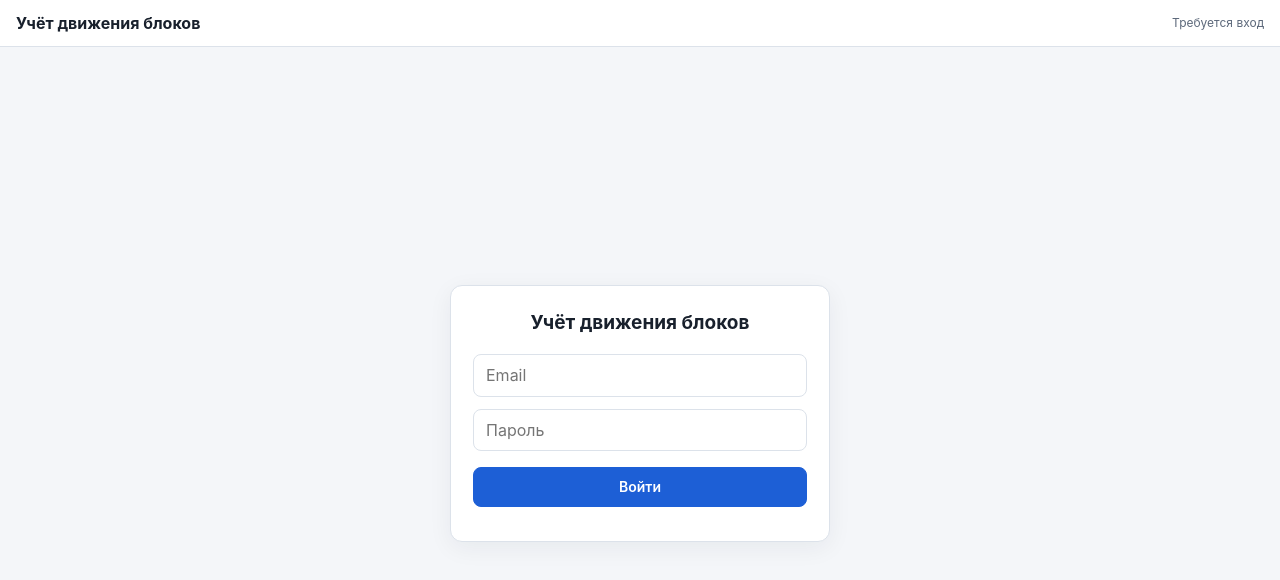
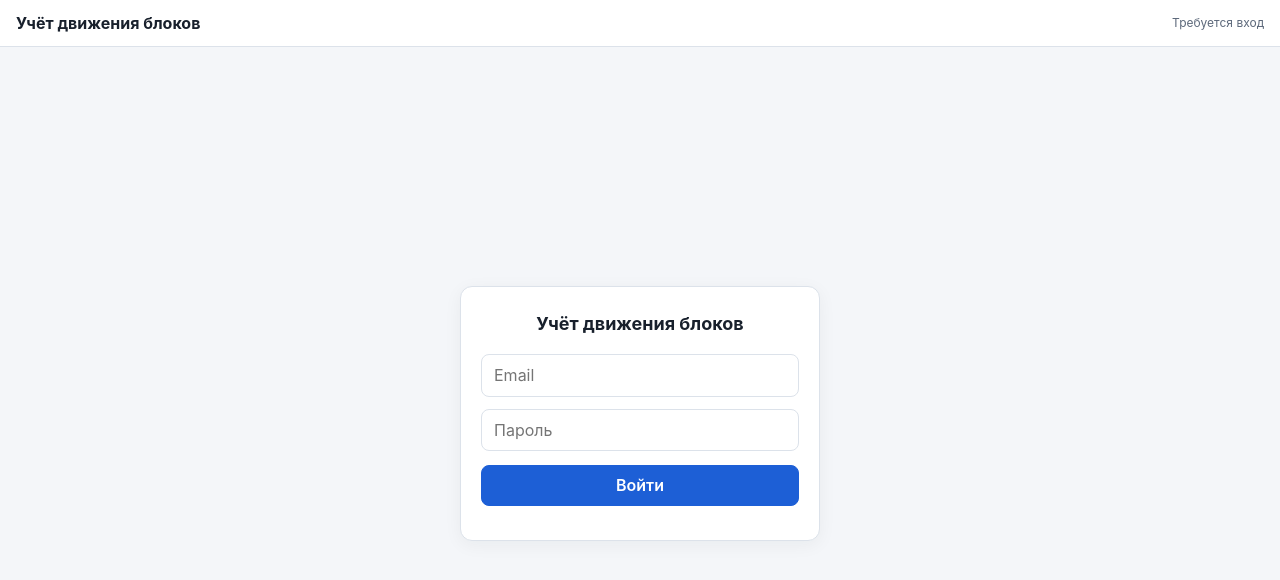
Before and after one commit to likeks/pnk_move, a plain HTML site: page index.html in a window 1280 px wide. Drawn offline with nearby package versions, Linux system fonts and the light colour scheme.

Commit message:
Не устраивает форма авторизации

```diff
--- a/index.html
+++ b/index.html
@@ -64,54 +64,40 @@
       margin-bottom: 14px;
     }
 
-    /* Карточка авторизации по центру */
-    .auth-wrap {
+    /* Форма авторизации по центру */
+    .auth-screen {
       min-height: calc(100vh - 96px);
       display: flex;
       align-items: center;
       justify-content: center;
       padding: 16px;
     }
-    .auth-box {
+    .auth-panel {
       width: 100%;
-      max-width: 380px;
+      max-width: 360px;
       background: var(--card);
       border: 1px solid var(--border);
       border-radius: 12px;
-      padding: 24px 22px;
-      box-shadow: 0 6px 24px rgba(24, 32, 44, 0.06);
-      margin: 0;
+      padding: 24px 20px;
+      box-shadow: 0 4px 18px rgba(24, 32, 44, 0.05);
     }
-    .auth-title {
+    .auth-heading {
       margin: 0 0 18px 0;
-      font-size: 19px;
+      font-size: 18px;
       font-weight: 700;
       text-align: center;
       color: var(--text);
     }
-    .auth-field {
-      margin-bottom: 12px;
-    }
-    .auth-box input {
+    .auth-panel input {
       width: 100%;
       min-height: 40px;
+      margin-bottom: 12px;
       padding: 9px 12px;
-      border: 1px solid var(--border);
-      border-radius: 8px;
-      font: inherit;
-      background: #fff;
-      color: var(--text);
     }
-    .auth-box input:focus {
-      outline: none;
-      border-color: var(--accent);
-      box-shadow: 0 0 0 3px rgba(29, 95, 214, 0.14);
-    }
-    .auth-submit {
+    .auth-panel button[type="submit"] {
       width: 100%;
       min-height: 40px;
-      margin-top: 4px;
-      font-size: 14px;
+      margin-top: 2px;
     }
 
     .row { display: flex; flex-wrap: wrap; gap: 8px; align-items: center; }
@@ -124,6 +110,10 @@
       color: var(--text);
     }
     input[type="text"], input[type="email"], input[type="password"], select { min-height: 36px; }
+    input:focus, select:focus, textarea:focus {
+      outline: none;
+      border-color: var(--accent);
+    }
     button {
       cursor: pointer;
       background: var(--accent);
@@ -213,18 +203,14 @@
   </header>
 
   <main>
-    <!-- Форма входа -->
-    <section class="auth-wrap" id="authCard">
-      <div class="auth-box">
-        <h1 class="auth-title">Учёт движения блоков</h1>
+    <!-- Форма авторизации -->
+    <section class="auth-screen" id="authCard">
+      <div class="auth-panel">
+        <div class="auth-heading">Учёт движения блоков</div>
         <form id="loginForm">
-          <div class="auth-field">
-            <input type="email" id="loginEmail" placeholder="Email" required autocomplete="username" />
-          </div>
-          <div class="auth-field">
-            <input type="password" id="loginPassword" placeholder="Пароль" required autocomplete="current-password" />
-          </div>
-          <button type="submit" id="loginBtn" class="auth-submit">Войти</button>
+          <input type="email" id="loginEmail" placeholder="Email" required autocomplete="username" />
+          <input type="password" id="loginPassword" placeholder="Пароль" required autocomplete="current-password" />
+          <button type="submit" id="loginBtn">Войти</button>
         </form>
         <div class="status-msg" id="authStatus"></div>
       </div>
@@ -511,7 +497,7 @@
       const roleRow = Array.isArray(rows) ? rows[0] : rows;
 
       if (error) {
-        setAuthStatus('Ошибка проверки прав: ' + error.message);
+        setAuthStatus('Ошибка проверки прав в user_roles: ' + error.message);
         $('authCard').classList.remove('hidden');
         $('appSection').classList.add('hidden');
         renderUserBar();
```
